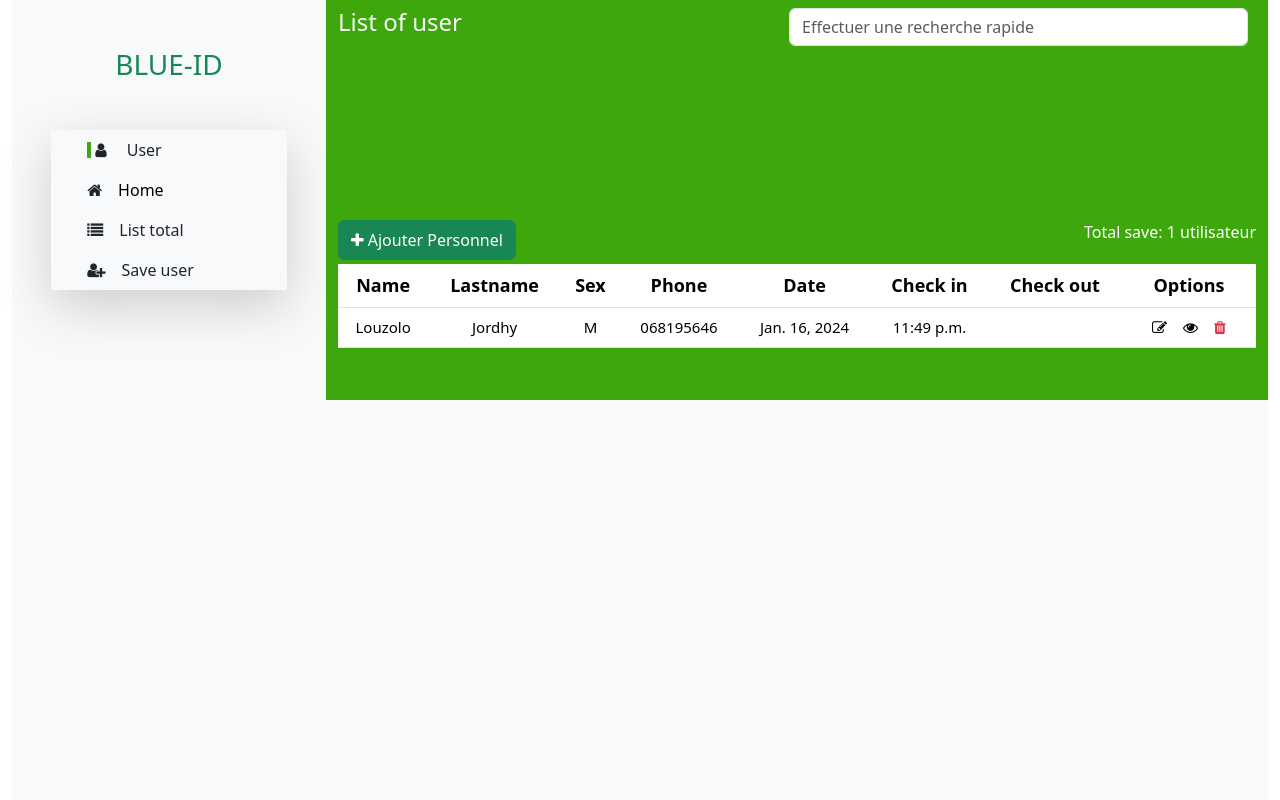
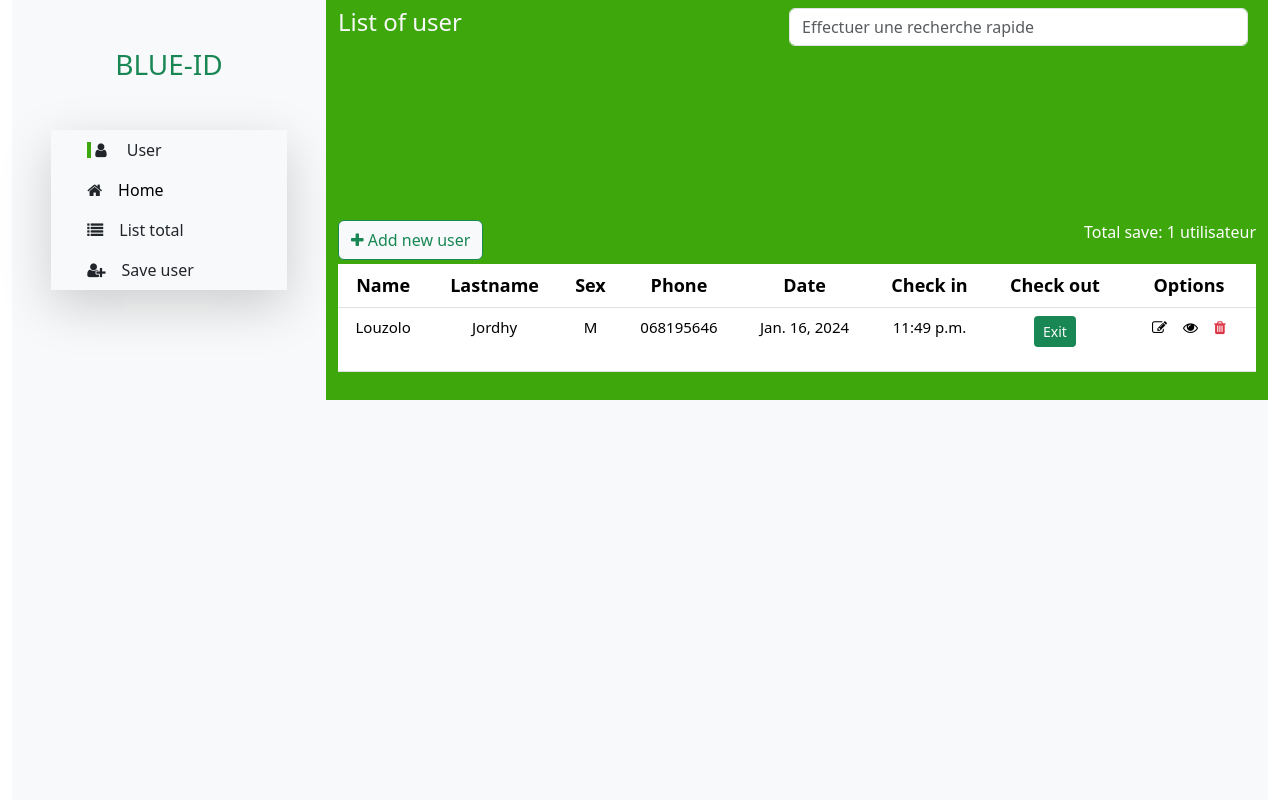
Before and after one commit to Nox9900/Projet-Blue-id, a Django app: page /user/ in a window 1280 px wide. Run offline with Django 4.2, Linux system fonts and the light colour scheme; data comes from the database, SQL or seed files in the repository; some libraries are stand-ins or nearby versions.

Commit message:
Update list_user.html

```diff
--- a/apps/templates/apps/list_user.html
+++ b/apps/templates/apps/list_user.html
@@ -30,7 +30,7 @@
         <div class="list border-2 rounded-2 text-center mx-auto ">
             <div class="container-fluid w-100 h-100 rounded-2">
                 <div class="containner d-flex justify-content-between">
-                    <button class="btn btn-success" data-bs-target="#addModalToggle" data-bs-toggle="modal"><span class="fa fa-plus"></span> Ajouter Personnel</button>
+                    <button class="btn btn-light btn-outline-success" data-bs-target="#addModalToggle" data-bs-toggle="modal"><span class="fa fa-plus"></span> Add new user</button>
                     <p class='text-white'>Total save: {{message}} </p>
                 </div>
 
@@ -64,9 +64,9 @@
                                 <td>{{user.phone}}</td>
                                 <td>{{user.date}}</td>
                                 <td>{{user.time}}</td>
-                                <td>{{user.check_out_user}}</td>
+                                <td><button class="btn btn-sm bg-success text-light displayExit">Exit</button><p id='markExit'></p></td>
                             </a>
-                            <td><i class="fa fa-edit mx-2"></i><i class="fa fa-eye mx-2"></i><i class="fa fa-trash mx-2 text-danger"></i></td>
+                            <td><i class="fa fa-edit mx-2"></i><a href="{% url 'apps:show_user' user.id %}" class="text-black"><i class="fa fa-eye mx-2"></i></a><a href="{% url "apps:delete_user" user.id %}"><i class="fa fa-trash mx-2 text-danger"></i></a></td>
                         </tr>
                         {% endfor %}
                     {% endif %}
@@ -91,29 +91,51 @@
                   </div>
 
 
-                  <div class="modal fade" id="addModalToggle" aria-hidden="true" aria-labelledby="editModalToggleLabel" tabindex="-1">
+                  <!-- <div class="modal fade" id="seeModalToggle" aria-hidden="true" aria-labelledby="editModalToggleLabel" tabindex="-1">
                     <div class="modal-dialog modal-dialog-centered">
                       <div class="modal-content">
                         <div class="modal-header">
-                          <h1 class="modal-title fs-5" id="editModalToggleLabel">Modifier information d'un user</h1>
+                          <h1 class="modal-title fs-5" id="editModalToggleLabel">Informations user</h1>
                           <button type="button" class="btn-close" data-bs-dismiss="modal" aria-label="Close"></button>
                         </div>
                         <div class="modal-body text-start">
-                          <form method="POST">
-                          {% csrf_token %}
-                          {{ form }}
-
-                          <button class="btn btn-primary col-5" type="submit">Save</button>
-                          </form>
+                            <h4 class="text-center">Status Visitor </h4>
+                            <div class="container p-3 mt-2">
+                                <H4> Name : {{user.lastname}} {{user.name}} </H4>
+                                <h6> Date enter : {{user.date}} </h6>
+                                <h6> Email : defalut@gmail.com </h6>
+                                <h6> Hour_enter : {{user.time}} </h6>
+                            </div>
                       </div>
                       </div>
                     </div>
-                  </div>
+                  </div>  -->
                 </div>
             </div>
 
     </div>
     </div>
 </div>
+
+<script src="{% static 'apps/fichier/js/bootstrap.bundle.min.js' %}"></script>
 <script src="https://cdnjs.cloudflare.com/ajax/libs/bootstrap/5.3.2/js/bootstrap.bundle.min.js" integrity="sha512-X/YkDZyjTf4wyc2Vy16YGCPHwAY8rZJY+POgokZjQB2mhIRFJCckEGc6YyX9eNsPfn0PzThEuNs+uaomE5CO6A==" crossorigin="anonymous" referrerpolicy="no-referrer"></script>
+<script>
+    const message = document.getElementById('markExit')
+    const inputDate = document.querySelector('.displayExit')
+let date = new Date()
+function Display_time_exit(chaine){
+         let newTime = new Date(chaine).toLocaleTimeString('fr-FR', {
+             hour:'numeric',
+             minute:'numeric',
+         })
+         return newTime
+     }
+     inputDate.addEventListener('click', (e)=>{
+            console.log('ok')
+         message.textContent += `${Display_time_exit(date)}`
+          inputDate.style.display = 'none'
+     })
+    console.log()
+
+</script>
 {% endblock content %}
```
